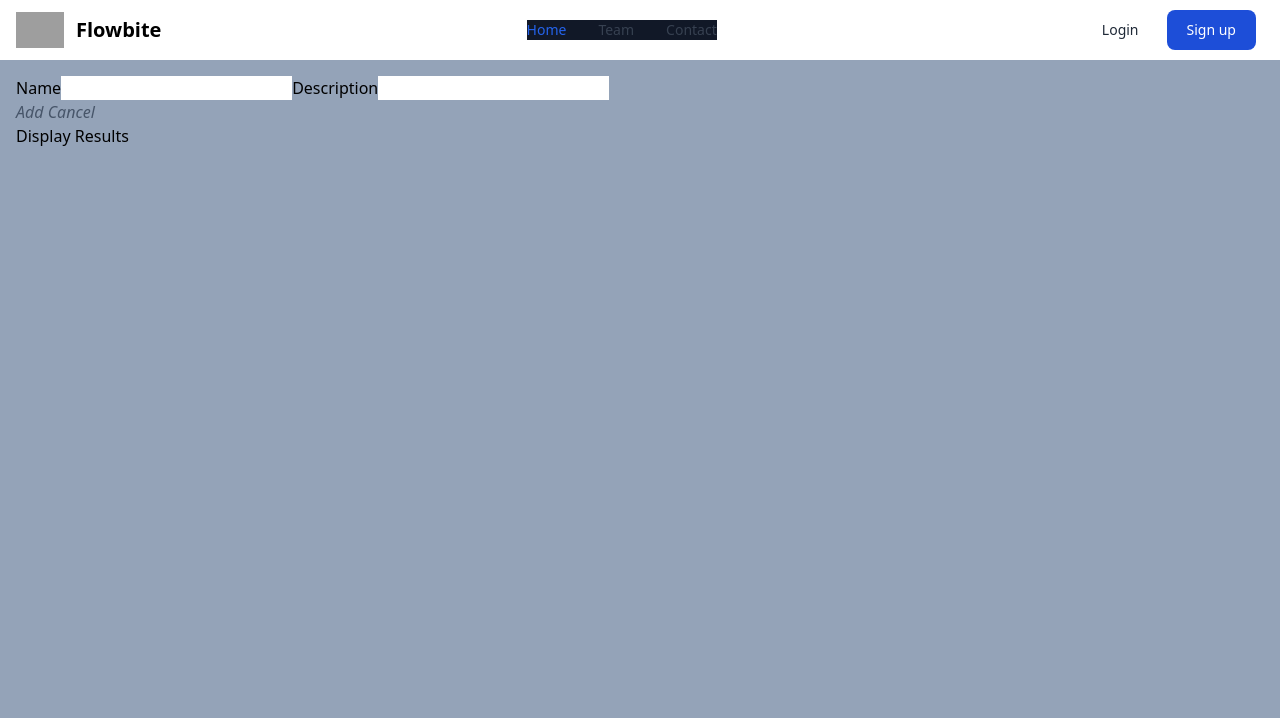
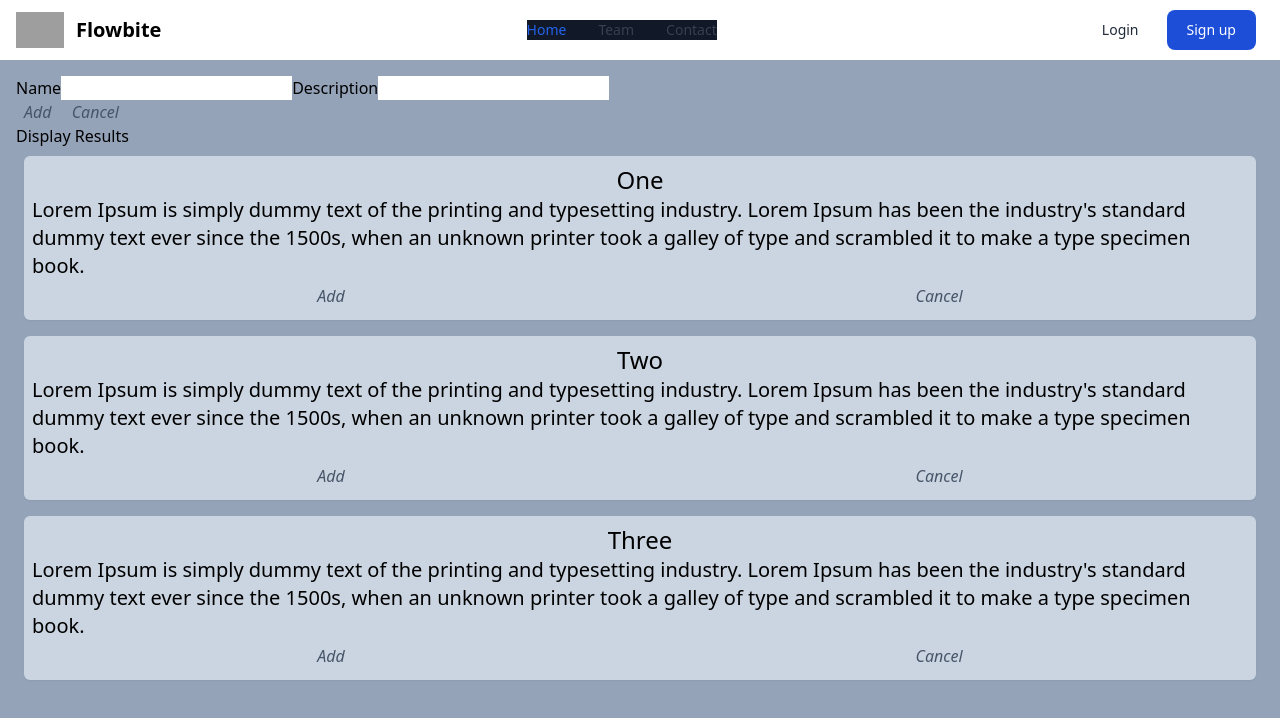
Before and after one commit to gregsoares/randomactivity, a React (Create React App) app: page /todo in a window 1280 px wide. Shown: the top 718 px of the page. Built offline with nearby package versions, Linux system fonts and the light colour scheme; grey boxes are pictures that could not be loaded.

Commit message:
added cards

```diff
--- /dev/null
+++ b/src/Components/Card/Card.js
@@ -0,0 +1,15 @@
+import React from 'react'
+import PageLink from '../PageLink/PageLink'
+const Card = ({ title, text }) => {
+  return (
+    <div className='m-2 p-2 bg-slate-300 shadow-sm rounded-md'>
+      <div className='text-center text-2xl'>{title}</div>
+      <p className='text-xl rounded-sm'>{text}</p>
+      <div className='flex flex-wrap justify-around' id='controls'>
+        <PageLink text='Add' /> <PageLink to='/' text='Cancel' />
+      </div>
+    </div>
+  )
+}
+
+export default Card
--- a/src/Components/PageLink/PageLink.js
+++ b/src/Components/PageLink/PageLink.js
@@ -3,7 +3,7 @@ import { Link } from 'react-router-dom'
 
 const PageLink = ({ text, to }) => {
   return (
-    <span className='text-slate-600 italic hover:bg-gray-50 hover:bg-transparent hover:text-blue-600'>
+    <span className='text-slate-600 italic hover:bg-gray-50 hover:bg-transparent hover:text-blue-600 py-1 px-2'>
       <Link to={to}> {text}</Link>
     </span>
   )
--- a/src/Pages/Todo/Todo.js
+++ b/src/Pages/Todo/Todo.js
@@ -1,11 +1,26 @@
 import React from 'react'
+import Card from '../../Components/Card/Card'
 import Submenu from '../../Components/Submenu/Submenu'
 
 const Todo = () => {
   return (
-    <seciton id='todo-page'>
+    <section className='' id='todo-page'>
       <Submenu />
-    </seciton>
+      <section className='flex flex-wrap mx-auto'>
+        <Card
+          title='One'
+          text="Lorem Ipsum is simply dummy text of the printing and typesetting industry. Lorem Ipsum has been the industry's standard dummy text ever since the 1500s, when an unknown printer took a galley of type and scrambled it to make a type specimen book."
+        />{' '}
+        <Card
+          title='Two'
+          text="Lorem Ipsum is simply dummy text of the printing and typesetting industry. Lorem Ipsum has been the industry's standard dummy text ever since the 1500s, when an unknown printer took a galley of type and scrambled it to make a type specimen book."
+        />{' '}
+        <Card
+          title='Three'
+          text="Lorem Ipsum is simply dummy text of the printing and typesetting industry. Lorem Ipsum has been the industry's standard dummy text ever since the 1500s, when an unknown printer took a galley of type and scrambled it to make a type specimen book."
+        />
+      </section>
+    </section>
   )
 }
 
```
